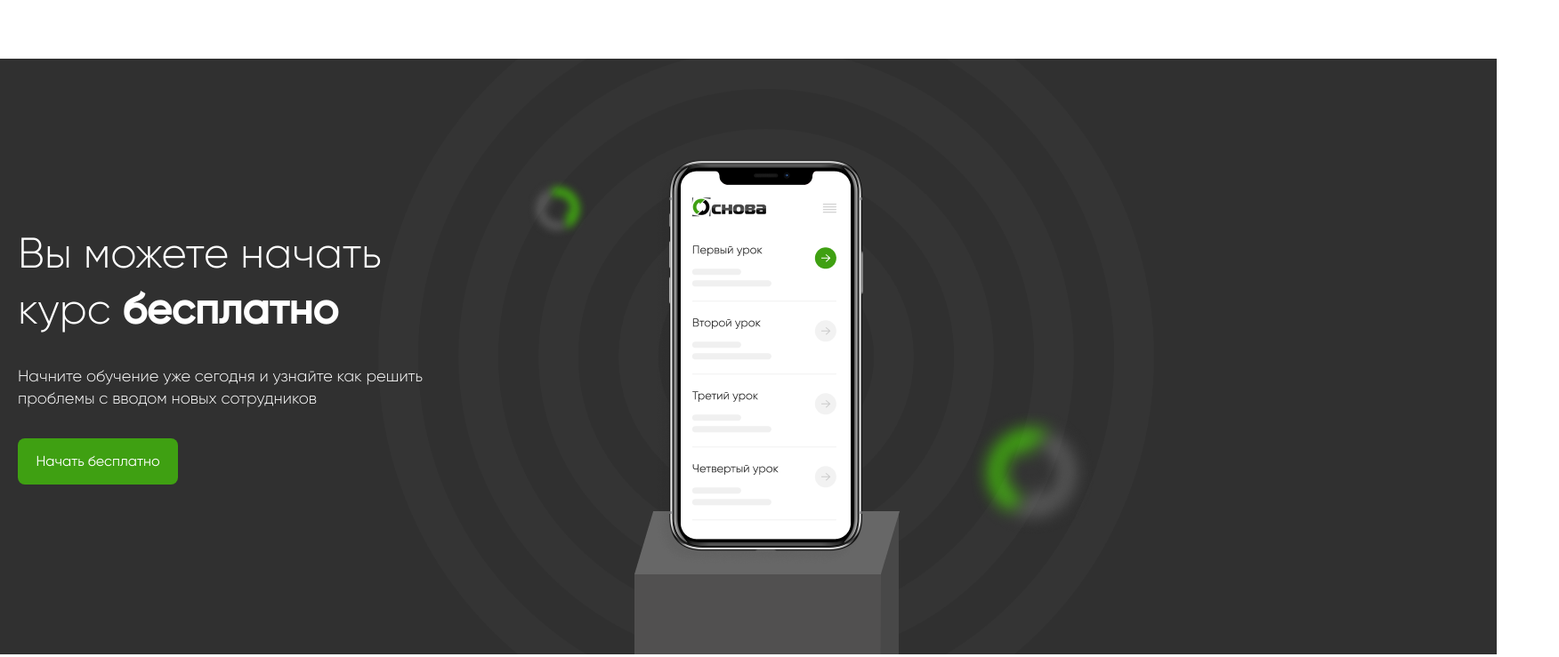
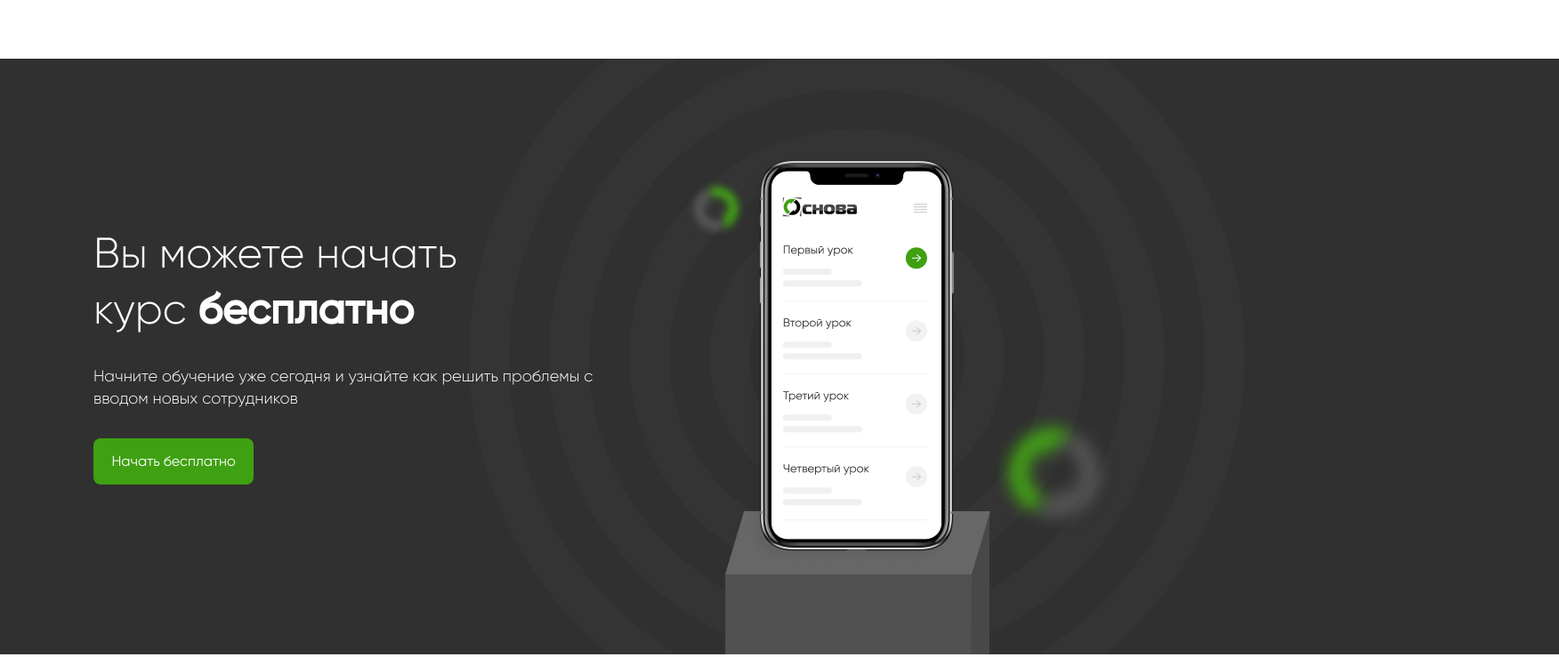
Before and after one commit to Slav4ik888/osnova-landing, a plain HTML site: page index.html in a window 1280 px wide. Shown: the part 9381-10120 px from the top of the page at 89% size, 1752 px wide, since content can reach past the window. Drawn offline with Linux system fonts and the light colour scheme.

Commit message:
fix section12

```diff
--- a/css/section12.css
+++ b/css/section12.css
@@ -1,9 +1,8 @@
 .section12 {
   position: relative;
   width: 100%;
-  max-width: 1230px;
   height: 670px;
-  margin-top: 100px;
+  margin: 100px auto 0 auto;
   background-color: #303030;
 }
 .s12-bg {
@@ -18,12 +17,14 @@
   display: flex;
   align-items: center;
   width: 100%;
+  max-width: 1230px;
   height: 100%;
   margin: 0 auto;
+  padding-left: 60px;
 }
 
 .s12-left {
-  width: 40%;
+  width: 50%;
 }
 
 .s12-left-box {
@@ -79,7 +80,7 @@
 
 .s12-right {
   position: relative;
-  width: 60%;
+  width: 50%;
   height: 100%;
 }
 .s12-right-box {
```
Also changed, not shown: index.html (+1 -1 lines).
